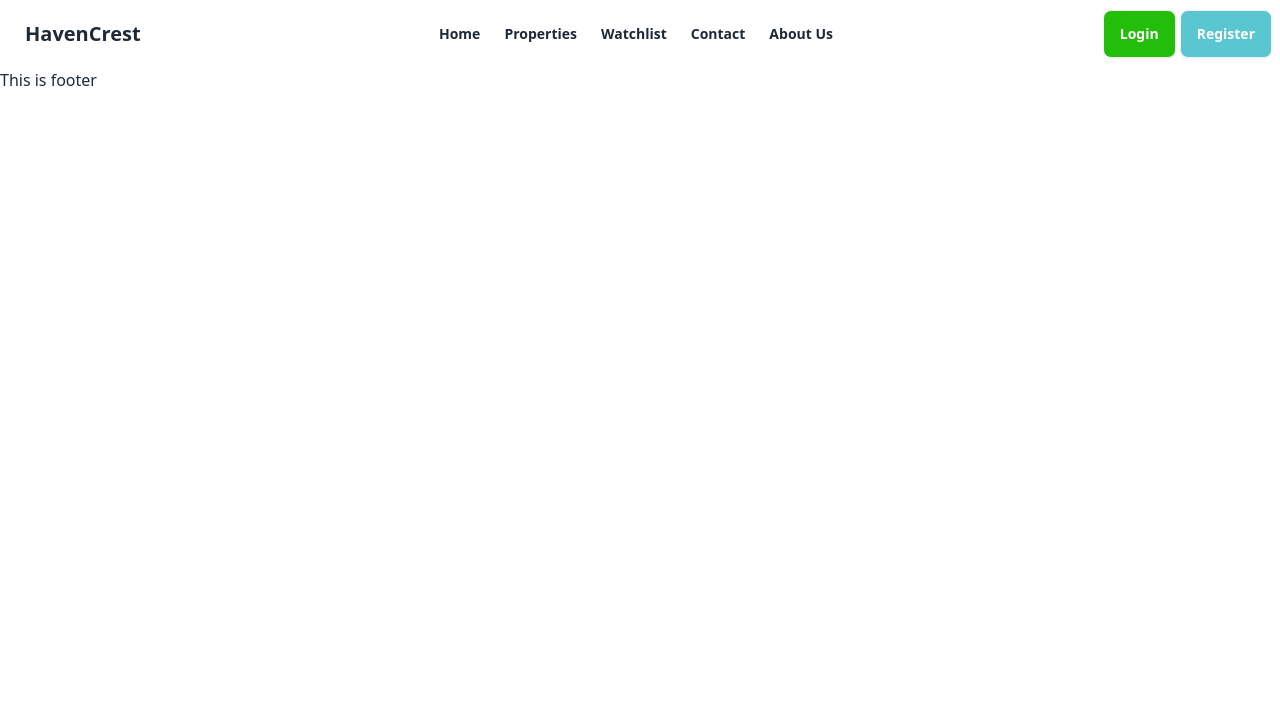
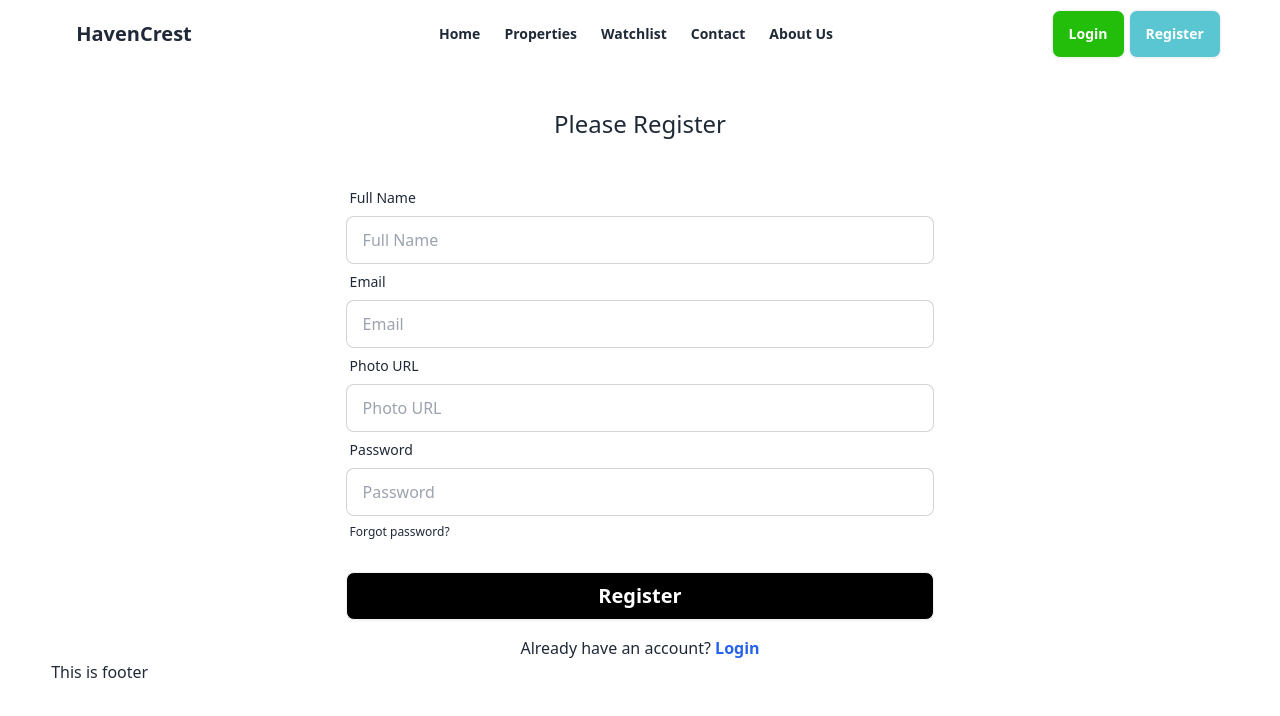
Before and after one commit to tazim5032/residential-real-estate, a React (Vite) app: page /register in a window 1280 px wide. Shown: the top 716 px of the page. Built offline with nearby package versions, Linux system fonts and the light colour scheme; no server answers.

Commit message:
email and password login completed

```diff
--- a/package.json
+++ b/package.json
@@ -15,6 +15,7 @@
     "match-sorter": "^6.3.4",
     "react": "^18.2.0",
     "react-dom": "^18.2.0",
+    "react-hook-form": "^7.51.3",
     "react-icons": "^5.0.1",
     "react-router-dom": "^6.22.3",
     "sort-by": "^0.0.2"
--- a/src/Card.jsx
+++ b/src/Card.jsx
@@ -5,7 +5,7 @@ const Card = ({ card }) => {
         area, location, facilities, image_url } = card;
     return (
         <div className="card bg-blue-50 card-compact bg-base-100 shadow-xl shadow-blue-200 hover:scale-105">
-            <figure className=""><img className="h-[200px] w-[200px] sm:w-[300px] rounded-xl" src={image_url} /></figure>
+            <figure className="mt-4"><img className="h-[200px] w-[200px] sm:w-[300px] rounded-xl" src={image_url} /></figure>
             <div className="card-body">
                 <h2 className="card-title">{estate_title}</h2>
 
--- /dev/null
+++ b/src/Components/SocialLogIn.jsx
@@ -0,0 +1,16 @@
+import UseAuth from "../Hook/UseAuth";
+
+const SocialLogIn = () => {
+    const { googleLogIn } = UseAuth();
+    return (
+        <div>
+            <div className="divider">Continue With</div>
+            <div>
+                <button onClick={() => googleLogIn()}
+                className='btn btn-primary btn-outline'>Google</button>
+            </div>
+        </div>
+    );
+};
+
+export default SocialLogIn;
--- a/src/ErrorPage.jsx
+++ b/src/ErrorPage.jsx
@@ -3,7 +3,7 @@ import { Link } from "react-router-dom";
 const ErrorPage = () => {
     return (
         <div className="sans flex flex-col gap-4 justify-center items-center h-[600px]">
-            <h1 className="text-3xl font-bold text-red-500">Page Not Found!!</h1>
+            <h1 className="text-3xl font-bold text-red-500">404, Page Not Found!!</h1>
             <Link className="bg-cyan-300 p-4 rounded-xl font-bold" to="/">Go to Home</Link>
         </div>
     );
--- /dev/null
+++ b/src/FirebaseProvider/FirebaseProvider.jsx
@@ -0,0 +1,57 @@
+import { createUserWithEmailAndPassword, onAuthStateChanged, signInWithEmailAndPassword, signInWithPopup } from "firebase/auth";
+import { useState } from "react";
+import { useEffect } from "react";
+import { createContext } from "react";
+import auth from "../firebase.config";
+import { GoogleAuthProvider } from "firebase/auth";
+
+export const AuthContext = createContext(null);
+
+const googleProvider = new GoogleAuthProvider();
+
+//social auth provider
+const FirebaseProvider = ({ children }) => {
+
+    const [user, setUser] = useState(null);
+    console.log(user);
+
+    //create user
+    const createUser = (email, password) => {
+        return createUserWithEmailAndPassword(auth, email, password)
+    }
+
+    //sign in user
+    const signInUser = (email, password) =>{
+        return signInWithEmailAndPassword(auth, email, password)
+    }
+
+    //google login
+    const googleLogIn = () =>{
+        return signInWithPopup(auth, googleProvider)
+    }
+
+    //observer
+    useEffect(() => {
+        onAuthStateChanged(auth, (user) => {
+            if (user) {
+                setUser(user);
+            }
+        });
+    }, [])
+
+    const allValues = {
+        createUser,
+        signInUser,
+        googleLogIn,
+    }
+
+    return (
+        <AuthContext.Provider value={allValues}>
+            {
+                children
+            }
+        </AuthContext.Provider>
+    );
+};
+
+export default FirebaseProvider;
--- /dev/null
+++ b/src/Hook/UseAuth.jsx
@@ -0,0 +1,9 @@
+import { useContext } from "react";
+import { AuthContext } from "../FirebaseProvider/FirebaseProvider";
+
+const UseAuth = () => {
+        const all = useContext(AuthContext);
+        return all;
+};
+
+export default UseAuth;
--- /dev/null
+++ b/src/Pages/AllProperties.jsx
@@ -0,0 +1,25 @@
+import { useLoaderData } from "react-router-dom";
+import Card from "../Card";
+
+const AllProperties = () => {
+
+    const residential = useLoaderData();
+
+    return (
+        <div>
+            <div className="text-center mt-8">
+                <h1 className="text-4xl text-blue-600 font-bold">Explore All Properties</h1>
+                <p className="text-medium mt-2 font-bold">Find your dream home where every corner echoes the melody of your aspirations.</p>
+            </div>
+            <div className="grid grid-cols-1 md:grid-cols-2 lg:grid-cols-3 gap-12 mt-12">
+
+                {
+                    residential.map(card => <Card key={card.id} card={card}></Card>)
+                }
+            </div>
+
+        </div>
+    );
+};
+
+export default AllProperties;
--- a/src/Pages/Login.jsx
+++ b/src/Pages/Login.jsx
@@ -1,38 +1,65 @@
+import { useForm } from "react-hook-form";
 import { Link } from "react-router-dom";
+import SocialLogIn from "../Components/SocialLogIn";
+import UseAuth from "../Hook/UseAuth";
 
 const Login = () => {
-    const handleLogin = e =>{
-        console.log(e);
+    const { signInUser } = UseAuth();
+    const {
+        register,
+        handleSubmit,
+        formState: { errors },
+    } = useForm()
+
+    const onSubmit = (data) => {
+        const { email, password } = data;
+
+        signInUser(email, password)
+            .then(result => {
+                console.log(result);
+            })
+            .catch(error => {
+                console.error(error);
+            })
     }
     return (
-        <div>
+
         <div>
             <h1 className="text-2xl text-center my-10">Please Login</h1>
 
-                <form onSubmit={handleLogin} className="md:w-3/4 lg:w-1/2 mx-auto">
+            <form onSubmit={handleSubmit(onSubmit)} className="md:w-3/4 lg:w-1/2 mx-auto">
                 <div className="form-control">
                     <label className="label">
                         <span className="label-text">Email</span>
                     </label>
-                        <input type="email" name="email" placeholder="Email" className="input input-bordered" required />
+                    <input type="email" name="email" placeholder="Email"
+                        className="input input-bordered"
+                        {...register("email", { required: true })}
+                    />
+                    {errors.email && <span className="text-red-600">Email is Required</span>}
                 </div>
                 <div className="form-control">
                     <label className="label">
                         <span className="label-text">Password</span>
                     </label>
-                        <input type="password" name="password" placeholder="Password" className="input input-bordered" required />
+                    <input type="password" name="password" placeholder="Password"
+                        className="input input-bordered"
+                        {...register("password", { required: true })}
+                    />
+                    {errors.password && <span className="text-red-600">Password is Required</span>}
                     <label className="label">
                         <a href="#" className="label-text-alt link link-hover">Forgot password?</a>
                     </label>
                 </div>
                 <div className="form-control mt-6">
-                        <button className="btn btn-primary">Login</button>
+                    <button className="btn bg-black text-white font-bold text-xl">Login</button>
                 </div>
             </form>
             <p className="text-center mt-4">Do not have an account
                 <Link className="text-blue-600 font-bold" to="/register"> Register</Link> </p>
+            <SocialLogIn></SocialLogIn>
         </div>
-        </div>
+
     );
 };
 
--- a/src/Pages/Register.jsx
+++ b/src/Pages/Register.jsx
@@ -1,7 +1,83 @@
+import { useForm } from "react-hook-form";
+import { Link } from "react-router-dom";
+import UseAuth from "../Hook/UseAuth";
+
 const Register = () => {
+
+    const { createUser } = UseAuth();
+    //console.log(createUser);
+
+    const {
+        register,
+        handleSubmit,
+        formState: { errors },
+    } = useForm()
+
+    const onSubmit = (data) => {
+        createUser(data.email, data.password)
+            .then(result => {
+                console.log(result);
+            })
+            .catch(error => {
+                console.error(error);
+            })
+    }
+
     return (
         <div>
+            <h1 className="text-2xl text-center my-10">Please Register</h1>
 
+            <form onSubmit={handleSubmit(onSubmit)} className="md:w-3/4 lg:w-1/2 mx-auto">
+                <div className="form-control">
+                    <label className="label">
+                        <span className="label-text">Full Name</span>
+                    </label>
+                    <input type="text" name="name" placeholder="Full Name"
+                        className="input input-bordered"
+                        {...register("fullName", { required: true })}
+                    />
+                    {errors.fullName && <span className="text-red-600">Full Name is Required</span>}
+                </div>
+
+                <div className="form-control">
+                    <label className="label">
+                        <span className="label-text">Email</span>
+                    </label>
+                    <input type="email" name="email" placeholder="Email"
+                        className="input input-bordered"
+                        {...register("email", { required: true })}
+                    />
+                    {errors.email && <span className="text-red-600">Email is Required</span>}
+                </div>
+                <div className="form-control">
+                    <label className="label">
+                        <span className="label-text">Photo URL</span>
+                    </label>
+                    <input type="text" name="photo" placeholder="Photo URL"
+                        className="input input-bordered"
+                        {...register("photo", { required: true })}
+                    />
+                    {errors.photo && <span className="text-red-600">Photo URL is Required</span>}
+                </div>
+                <div className="form-control">
+                    <label className="label">
+                        <span className="label-text">Password</span>
+                    </label>
+                    <input type="password" name="password" placeholder="Password"
+                        className="input input-bordered"
+                        {...register("password", { required: true })}
+                    />
+                    {errors.password && <span className="text-red-600">Password is Required</span>}
+                    <label className="label">
+                        <a href="#" className="label-text-alt link link-hover">Forgot password?</a>
+                    </label>
+                </div>
+                <div className="form-control mt-6">
+                    <button className="btn bg-black text-white font-bold text-xl">Register</button>
+                </div>
+            </form>
+            <p className="text-center mt-4">Already have an account?
+                <Link className="text-blue-600 font-bold" to="/login"> Login</Link> </p>
         </div>
     );
 };
--- a/src/Root.jsx
+++ b/src/Root.jsx
@@ -5,7 +5,7 @@ import Footer from "./Footer";
 
 const Root = () => {
     return (
-        <div>
+        <div className="mx-[1%] md:mx-[4%]">
             <Navbar></Navbar>
             <Outlet></Outlet>
             <Footer></Footer>
--- a/src/main.jsx
+++ b/src/main.jsx
@@ -9,6 +9,8 @@ import Root from './Root.jsx';
 import ErrorPage from './ErrorPage.jsx';
 import Login from './Pages/Login';
 import Register from './Pages/Register';
+import FirebaseProvider from './FirebaseProvider/FirebaseProvider';
+import AllProperties from './Pages/AllProperties';
 
 const router = createBrowserRouter([
   {
@@ -28,6 +30,11 @@ const router = createBrowserRouter([
       {
         path: '/register',
         element: <Register></Register>
+      },
+      {
+        path: '/properties',
+        element: <AllProperties></AllProperties>,
+        loader: () => fetch('/data.json'),
       }
 
 
@@ -37,6 +44,8 @@ const router = createBrowserRouter([
 
 ReactDOM.createRoot(document.getElementById('root')).render(
   <>
-    <RouterProvider router={router} />
+    <FirebaseProvider>
+      <RouterProvider router={router} />
+    </FirebaseProvider>
   </>
 )
```
Also changed, not shown: src/Components/TopProperties.jsx (+20 -5 lines), 1 other file (tests, documents, lock files or other folders). Lines whose indentation alone changed are shown as unchanged.
